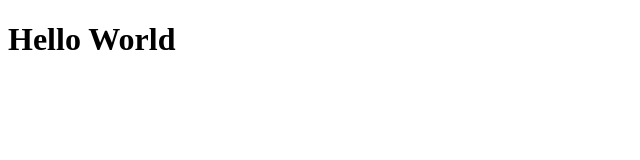
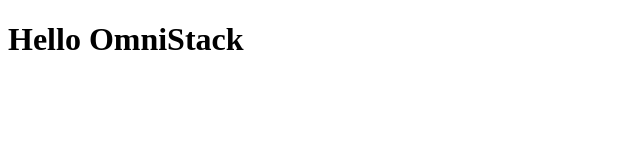
Before and after one commit to giovannipds/omnistack11, a React (Create React App) app in the folder frontend/: page / in a window 1280 px wide. Shown: the top 160 px of the page, without its empty margins (0-640 px from the left). Built offline with nearby package versions, Linux system fonts and the light colour scheme.

Commit message:
Hello omnistack

```diff
--- a/frontend/src/App.js
+++ b/frontend/src/App.js
@@ -2,7 +2,7 @@ import React from 'react';
 
 function App() {
   return (
-    <h1>Hello World</h1>
+    <h1>Hello OmniStack</h1>
   );
 }
 
```
